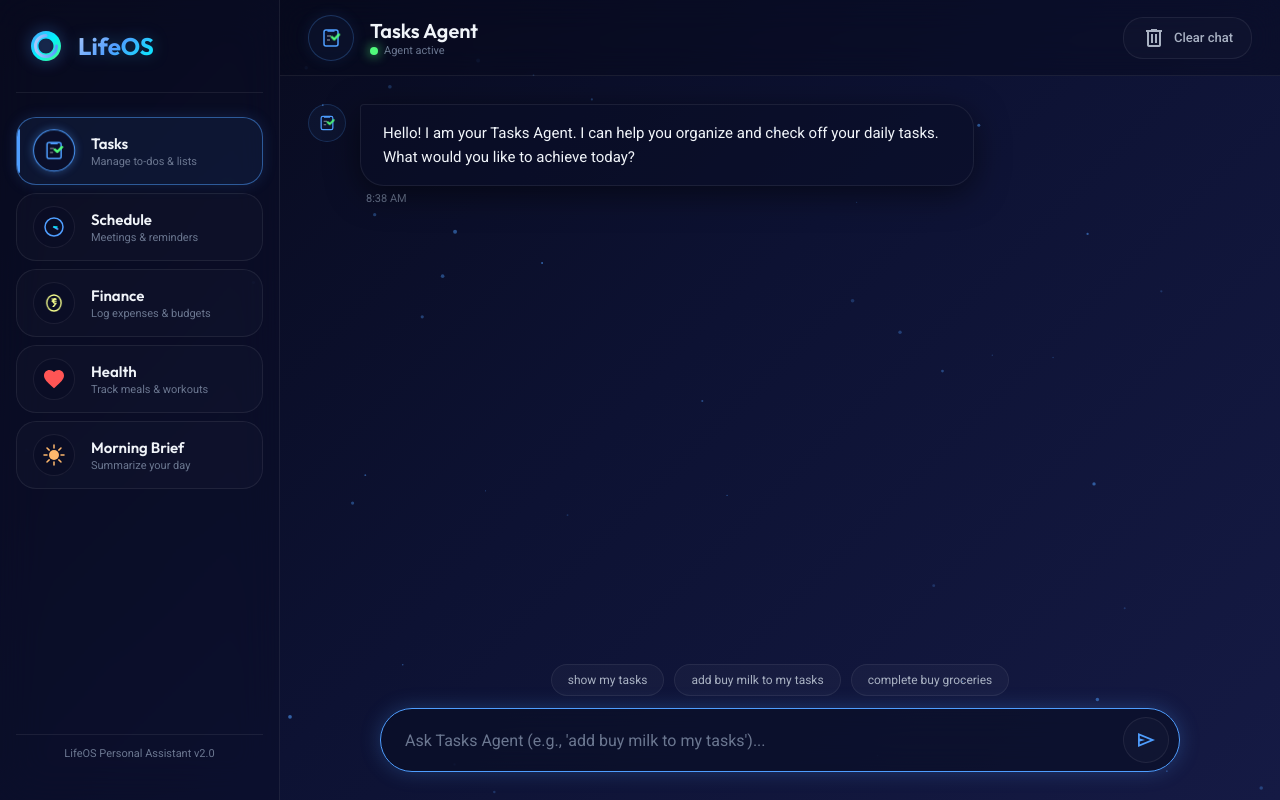
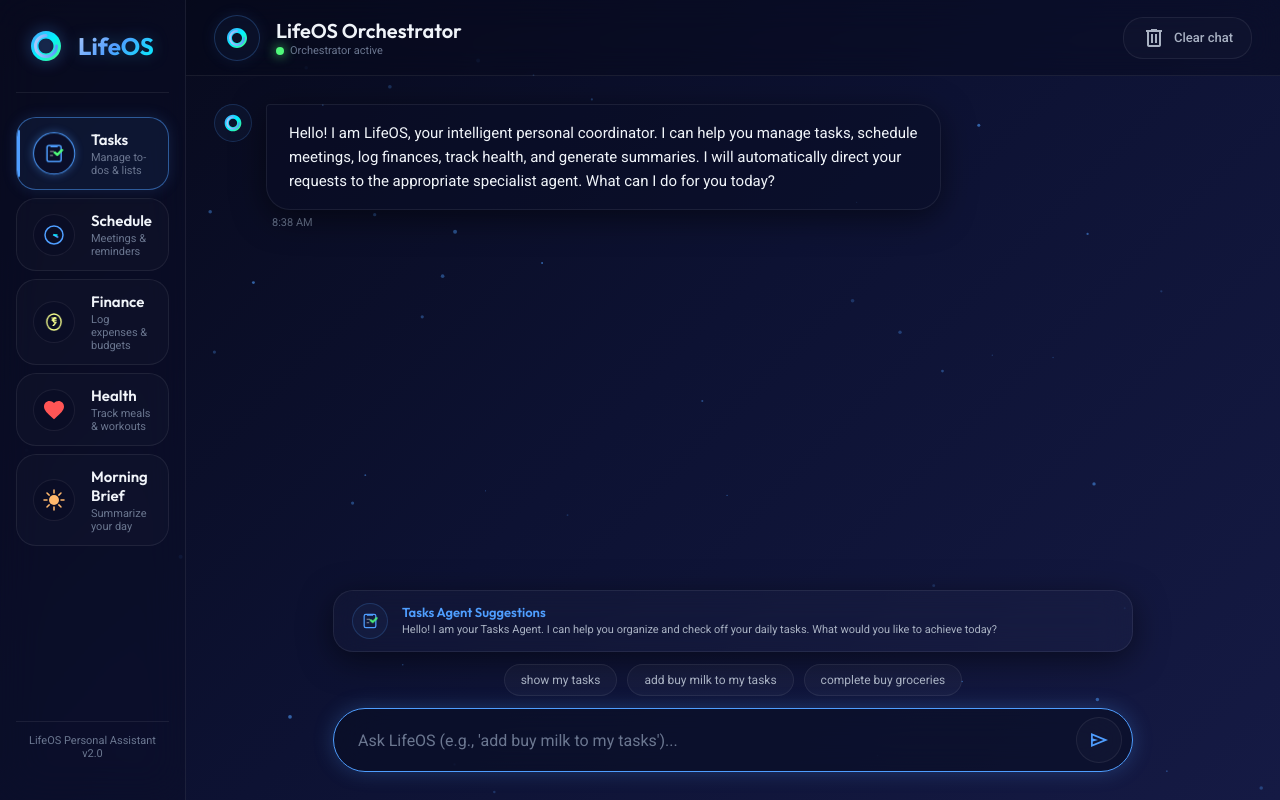
Before and after one commit to sukhman0345/lifeos-agent, a plain HTML site: page frontend/index.html in a window 1280 px wide. Drawn offline with nearby package versions, Linux system fonts and the light colour scheme.

Commit message:
modified:   frontend/index.html & modified:   main.py

```diff
--- a/frontend/index.html
+++ b/frontend/index.html
@@ -565,6 +565,56 @@
         }
 
         /* ==========================================================================
+           AGENT CONTEXT CARD
+           ========================================================================== */
+        .agent-context-card {
+            max-width: 800px;
+            margin: 0 auto 12px auto;
+            background: rgba(255, 255, 255, 0.02);
+            border: 1px solid var(--glass-border);
+            border-radius: 20px;
+            padding: 12px 18px;
+            display: flex;
+            align-items: center;
+            gap: 14px;
+            backdrop-filter: blur(16px);
+            animation: slideInUpBubble 0.4s cubic-bezier(0.2, 0.8, 0.2, 1) both;
+            box-shadow: var(--glass-shadow);
+        }
+        .context-icon-wrapper {
+            width: 36px;
+            height: 36px;
+            border-radius: 50%;
+            background: rgba(79, 158, 255, 0.05);
+            border: 1px solid rgba(79, 158, 255, 0.2);
+            display: flex;
+            align-items: center;
+            justify-content: center;
+            flex-shrink: 0;
+            transition: all 0.3s ease;
+        }
+        .context-icon-wrapper .avatar-svg {
+            width: 20px;
+            height: 20px;
+        }
+        .context-details {
+            display: flex;
+            flex-direction: column;
+            gap: 2px;
+        }
+        .context-title {
+            font-family: 'Outfit', sans-serif;
+            font-size: 13px;
+            font-weight: 600;
+            color: var(--accent-neon);
+        }
+        .context-desc {
+            font-size: 11px;
+            color: var(--text-secondary);
+            line-height: 1.4;
+        }
+
+        /* ==========================================================================
            INPUT SECTION (FLOATING CHAT PILL)
            ========================================================================== */
         .input-outer-wrapper {
@@ -930,16 +980,16 @@
                         <span class="material-symbols-outlined">menu</span>
                     </button>
 
-                    <!-- Avatar slot displaying the current active agent's avatar -->
+                    <!-- Avatar slot displaying the orchestrator avatar -->
                     <div class="header-avatar-slot" id="headerAvatar">
                         <!-- Cloned SVG avatar loads here -->
                     </div>
 
                     <div class="agent-title-container">
-                        <h2 class="agent-title" id="activeAgentTitle">Tasks Agent</h2>
+                        <h2 class="agent-title" id="activeAgentTitle">LifeOS Orchestrator</h2>
                         <div class="status-container">
                             <span class="status-dot"></span>
-                            <span class="status-text">Agent active</span>
+                            <span class="status-text">Orchestrator active</span>
                         </div>
                     </div>
                 </div>
@@ -958,6 +1008,15 @@
 
             <!-- Input area containing floating input box and prompt chips -->
             <footer class="input-outer-wrapper">
+                <!-- Sleek Agent Context Card -->
+                <div class="agent-context-card" id="agentContextCard">
+                    <div class="context-icon-wrapper" id="contextIcon"></div>
+                    <div class="context-details">
+                        <span class="context-title" id="contextTitle">Tasks Agent Suggestions</span>
+                        <span class="context-desc" id="contextDesc">Manage to-dos & lists. Click suggestions below to populate.</span>
+                    </div>
+                </div>
+
                 <!-- Example Prompt Chips (Click to run) -->
                 <div class="chips-container" id="chipsContainer">
                     <!-- Rendered dynamically depending on the selected agent -->
@@ -969,7 +1028,7 @@
                         type="text"
                         id="chatInput"
                         class="chat-input"
-                        placeholder="Ask Tasks Agent..."
+                        placeholder="Ask LifeOS..."
                         onkeydown="handleKeyDown(event)"
                         autocomplete="off"
                     >
@@ -1072,10 +1131,23 @@
         let currentAgentKey = "tasks";
         let chatHistories = {};
 
+        // Orchestrator SVGs & Greetings
+        const orchestratorAvatarSvg = `
+            <svg class="avatar-svg" viewBox="0 0 24 24" fill="none" xmlns="http://www.w3.org/2000/svg">
+                <path d="M12 2C6.48 2 2 6.48 2 12C2 17.52 6.48 22 12 22C17.52 22 22 17.52 22 12C22 6.48 17.52 2 12 2ZM12 17C9.24 17 7 14.76 7 12C7 9.24 9.24 7 12 7C14.76 7 17 9.24 17 12C17 14.76 14.76 17 12 17Z" fill="url(#grad1)"/>
+                <path d="M12 5C8.13 5 5 8.13 5 12C5 15.87 8.13 19 12 19C15.87 19 19 15.87 19 12" fill="none" stroke="url(#grad2)" stroke-width="2" stroke-linecap="round"/>
+            </svg>
+        `;
+        const orchestratorGreeting = "Hello! I am LifeOS, your intelligent personal coordinator. I can help you manage tasks, schedule meetings, log finances, track health, and generate summaries. I will automatically direct your requests to the appropriate specialist agent. What can I do for you today?";
+
         // On document load
         window.addEventListener("DOMContentLoaded", () => {
             initCanvasParticles();
             loadChatHistories();
+
+            // Set Orchestrator header avatar dynamically
+            document.getElementById("headerAvatar").innerHTML = orchestratorAvatarSvg;
+
             switchAgent("tasks");
         });
 
@@ -1148,19 +1220,17 @@
                 }
             }
 
-            // Initialize greeting message for any empty histories
-            Object.keys(agentConfigs).forEach(key => {
-                if (!chatHistories[key] || chatHistories[key].length === 0) {
-                    chatHistories[key] = [
+            // Initialize greeting message for orchestrator if empty
+            if (!chatHistories["orchestrator"] || chatHistories["orchestrator"].length === 0) {
+                chatHistories["orchestrator"] = [
                     {
                         sender: "agent",
-                            text: agentConfigs[key].greeting,
+                        text: orchestratorGreeting,
                         timestamp: formatTime(new Date()),
-                            agentKey: key
+                        agentKey: "orchestrator"
                     }
                 ];
             }
-            });
             saveChatHistories();
         }
 
@@ -1191,18 +1261,13 @@
             }
         }
 
-        // Switch active agent specialist
+        // Switch active agent specialist context
         function switchAgent(agentKey) {
             currentAgentKey = agentKey;
             const config = agentConfigs[agentKey];
 
-            // Update header name and input placeholder
-            document.getElementById("activeAgentTitle").innerText = config.name;
-            document.getElementById("chatInput").placeholder = config.placeholder;
-
-            // Clone sidebar button's SVG avatar and place it into the header slot
-            const activeSvgHtml = document.querySelector(`.nav-btn[id="btn-${agentKey}"] .avatar-container`).innerHTML;
-            document.getElementById("headerAvatar").innerHTML = activeSvgHtml;
+            // Update input placeholder to show agent-specific context
+            document.getElementById("chatInput").placeholder = config.placeholder.replace("Ask Tasks Agent", "Ask LifeOS").replace("Ask Schedule Agent", "Ask LifeOS").replace("Ask Finance Agent", "Ask LifeOS").replace("Ask Health Agent", "Ask LifeOS").replace("Ask Morning Brief Agent", "Ask LifeOS");
 
             // Highlight selected button in the sidebar nav
             const buttons = document.querySelectorAll(".nav-btn");
@@ -1219,10 +1284,16 @@
             // Close mobile menu drawer
             toggleSidebar(false);
 
+            // Update the context card details
+            const activeSvgHtml = document.querySelector(`.nav-btn[id="btn-${agentKey}"] .avatar-container`).innerHTML;
+            document.getElementById("contextIcon").innerHTML = activeSvgHtml;
+            document.getElementById("contextTitle").innerText = `${config.name} Suggestions`;
+            document.getElementById("contextDesc").innerText = config.greeting;
+
             // Redraw prompt chips below input
             renderPromptChips(config.chips);
 
-            // Redraw active agent history in chat logs panel
+            // Redraw active agent history in chat logs panel (unified orchestrator history)
             renderMessages();
 
             // Refocus text entry input
@@ -1247,12 +1318,12 @@
             });
         }
 
-        // Renders message bubbles inside scrollpanel
+        // Renders message bubbles inside scrollpanel (unified orchestrator history)
         function renderMessages() {
             const container = document.getElementById("messagesStream");
             container.innerHTML = "";
 
-            const history = chatHistories[currentAgentKey] || [];
+            const history = chatHistories["orchestrator"] || [];
 
             history.forEach(msg => {
                 const row = document.createElement("div");
@@ -1266,13 +1337,9 @@
                         </div>
                     `;
                 } else {
-                    // Fetch corresponding SVG avatar markup for the sending agent key
-                    const senderKey = msg.agentKey || currentAgentKey;
-                    const avatarSvgMarkup = document.querySelector(`.nav-btn[id="btn-${senderKey}"] .avatar-container`).innerHTML;
-
                     row.innerHTML = `
                         <div class="chat-bubble-avatar">
-                            ${avatarSvgMarkup}
+                            ${orchestratorAvatarSvg}
                         </div>
                         <div class="message-bubble-wrapper">
                             <div class="message-bubble">${msg.text}</div>
@@ -1297,7 +1364,7 @@
             container.scrollTop = container.scrollHeight;
         }
 
-        // Send chat message
+        // Send chat message (always routed to the orchestrator agent)
         function sendMessage() {
             const input = document.getElementById("chatInput");
             const text = input.value.trim();
@@ -1307,16 +1374,16 @@
 
             const timestamp = formatTime(new Date());
 
-            // 1. Log user message bubble
+            // 1. Log user message bubble to orchestrator history
             const userMsg = { sender: "user", text, timestamp };
-            chatHistories[currentAgentKey].push(userMsg);
+            chatHistories["orchestrator"].push(userMsg);
             saveChatHistories();
             renderMessages();
 
             // 2. Render Agent Bouncing Wave/Thinking indicator
             showTypingIndicator();
 
-            // 3. Connect to backend API at port 8080
+            // 3. Connect to backend API at port 8080, targeting orchestrator
             fetch("http://localhost:8080/chat", {
                 method: "POST",
                 headers: {
@@ -1324,7 +1391,7 @@
                 },
                 body: JSON.stringify({
                     message: text,
-                    agent_name: currentAgentKey
+                    agent_name: "orchestrator"
                 })
             })
             .then(res => {
@@ -1339,9 +1406,9 @@
                     sender: "agent",
                     text: data.response,
                     timestamp: formatTime(new Date()),
-                    agentKey: currentAgentKey
+                    agentKey: "orchestrator"
                 };
-                chatHistories[currentAgentKey].push(agentMsg);
+                chatHistories["orchestrator"].push(agentMsg);
                 saveChatHistories();
                 renderMessages();
             })
@@ -1352,9 +1419,9 @@
                     sender: "agent",
                     text: "⚠️ **System Error:** Failed to connect to the backend agent at `http://localhost:8080`. Please ensure the FastAPI server is running.",
                     timestamp: formatTime(new Date()),
-                    agentKey: currentAgentKey
+                    agentKey: "orchestrator"
                 };
-                chatHistories[currentAgentKey].push(agentMsg);
+                chatHistories["orchestrator"].push(agentMsg);
                 saveChatHistories();
                 renderMessages();
             });
@@ -1366,14 +1433,12 @@
 
             if (document.getElementById("typingIndicatorRow")) return;
 
-            const avatarSvgMarkup = document.querySelector(`.nav-btn[id="btn-${currentAgentKey}"] .avatar-container`).innerHTML;
-
             const row = document.createElement("div");
             row.className = "message-row agent-row";
             row.id = "typingIndicatorRow";
             row.innerHTML = `
                 <div class="chat-bubble-avatar" style="animation: avatar-wave-thinking 1.2s infinite ease-in-out;">
-                    ${avatarSvgMarkup}
+                    ${orchestratorAvatarSvg}
                 </div>
                 <div class="message-bubble-wrapper">
                     <div class="typing-bubble">
@@ -1419,16 +1484,15 @@
             }
         }
 
-        // Clear chat logs
+        // Clear chat logs (unified orchestrator history)
         function clearActiveChat() {
-            const currentAgentName = agentConfigs[currentAgentKey].name;
-            if (confirm(`Do you wish to clear your conversation history with ${currentAgentName}?`)) {
-                chatHistories[currentAgentKey] = [
+            if (confirm("Do you wish to clear your conversation history with LifeOS Orchestrator?")) {
+                chatHistories["orchestrator"] = [
                     {
                         sender: "agent",
-                        text: agentConfigs[currentAgentKey].greeting,
+                        text: orchestratorGreeting,
                         timestamp: formatTime(new Date()),
-                        agentKey: currentAgentKey
+                        agentKey: "orchestrator"
                     }
                 ];
                 saveChatHistories();
```
Also changed, not shown: 1 other file. Lines whose indentation alone changed are shown as unchanged.
